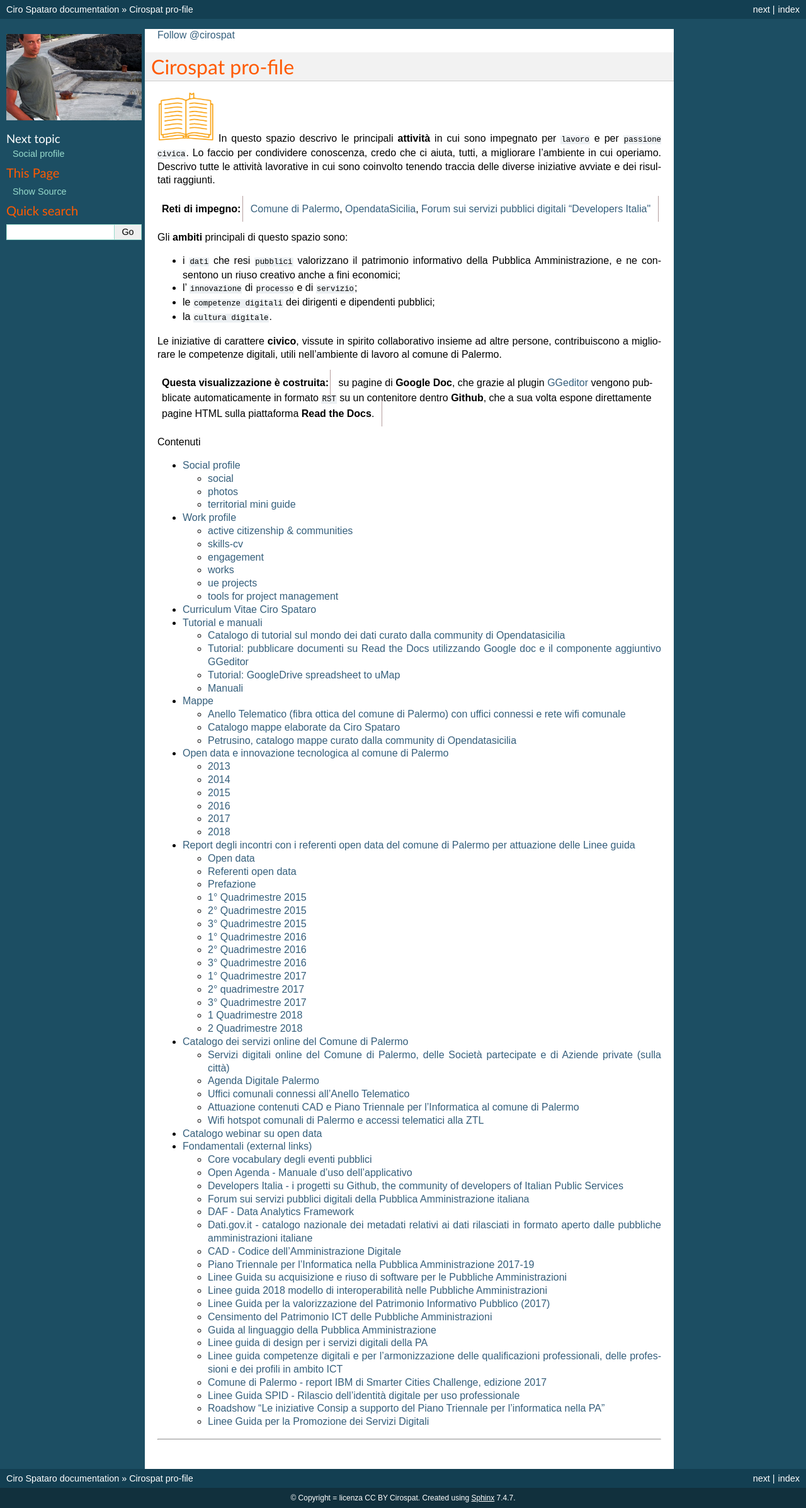
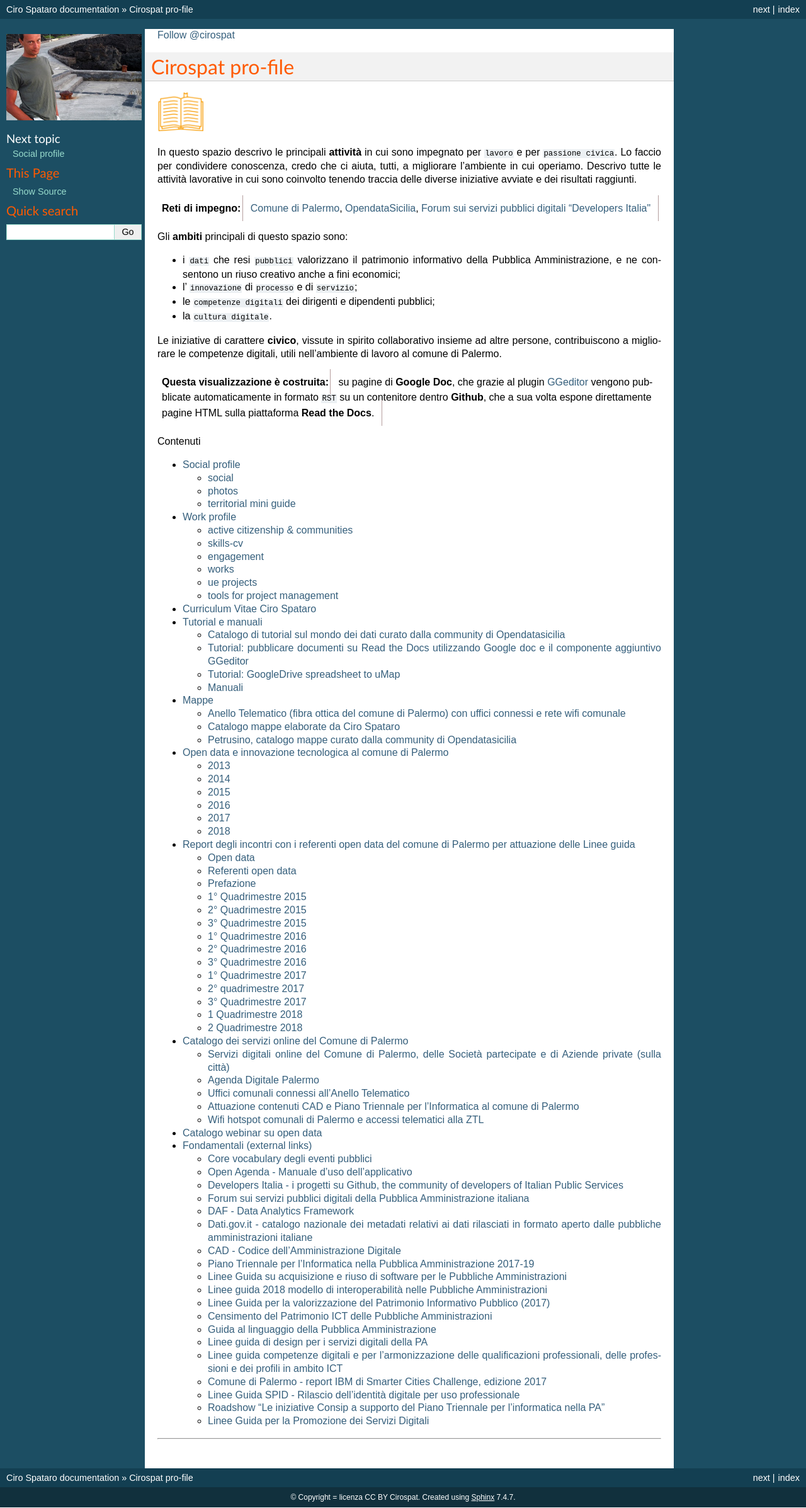
Before and after one commit to cirospat/rtd-schematipo, a Sphinx documentation site: the page built from docs/index.rst, in a window 1280 px wide. Shown: the whole page at 63% size. Built offline with Sphinx 7.4.7, drawn with Linux system fonts in a browser that asks for light colours; pages that are not in the unit, such as notebooks, are missing from menus; comment, search, counter and statistics services are not loaded.

Commit message:
Google Docs reST Editor@2018-6-16 9:8:38

```diff
--- a/docs/index.rst
+++ b/docs/index.rst
@@ -6,7 +6,9 @@
 Cirospat pro-file
 *****************
 
-\ |IMG1|\  In questo spazio descrivo le principali \ |STYLE0|\  in cui sono impegnato per ``lavoro`` e per ``passione civica``. Lo faccio per condividere conoscenza, credo che ci aiuta, tutti, a migliorare l'ambiente in cui operiamo. Descrivo tutte le attività lavorative in cui sono coinvolto tenendo traccia delle diverse iniziative avviate e dei risultati raggiunti.
+\ |IMG1|\
+
+In questo spazio descrivo le principali \ |STYLE0|\  in cui sono impegnato per ``lavoro`` e per ``passione civica``. Lo faccio per condividere conoscenza, credo che ci aiuta, tutti, a migliorare l'ambiente in cui operiamo. Descrivo tutte le attività lavorative in cui sono coinvolto tenendo traccia delle diverse iniziative avviate e dei risultati raggiunti.
 
 
 .. admonition:: Reti di impegno
@@ -115,5 +117,5 @@ Le iniziative di carattere \ |STYLE2|\ , vissute in spirito collaborativo insiem
 
 
 .. |IMG1| image:: static/index-cirospat_1.png
-   :height: 80 px
-   :width: 90 px
+   :height: 65 px
+   :width: 74 px
```
